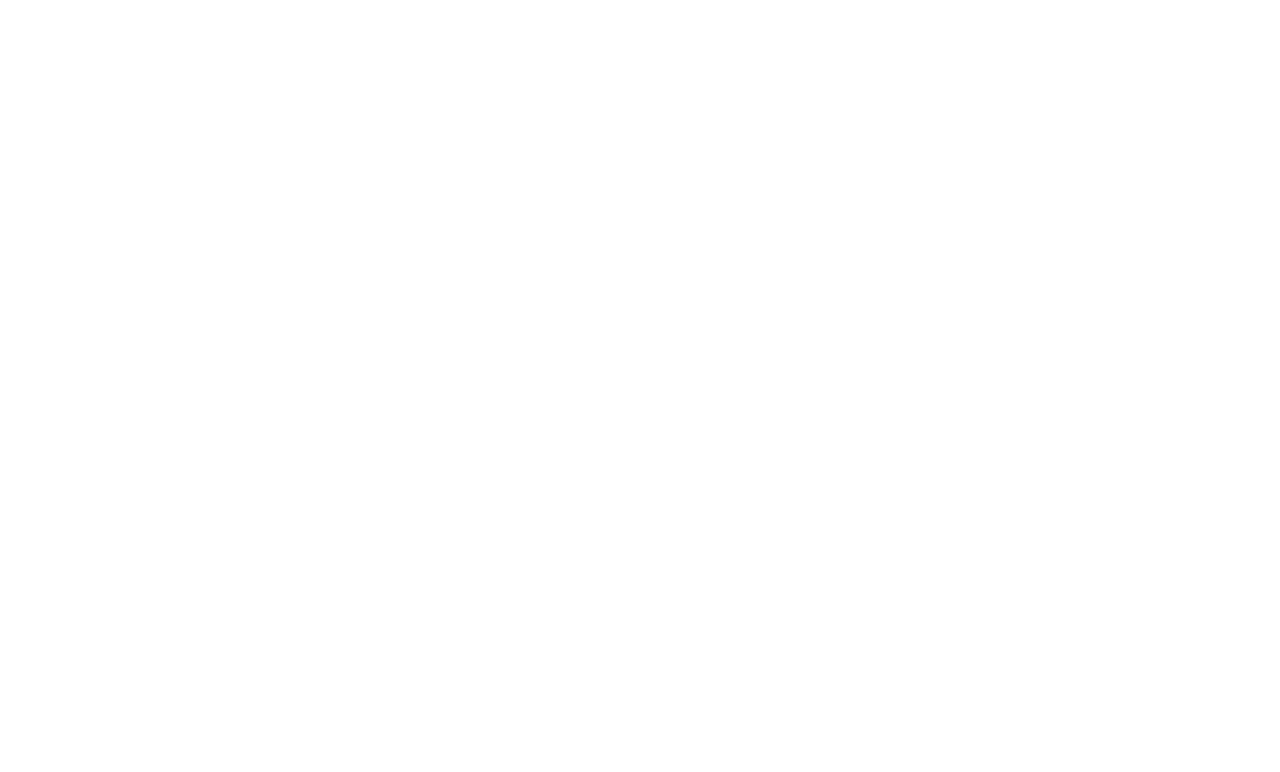
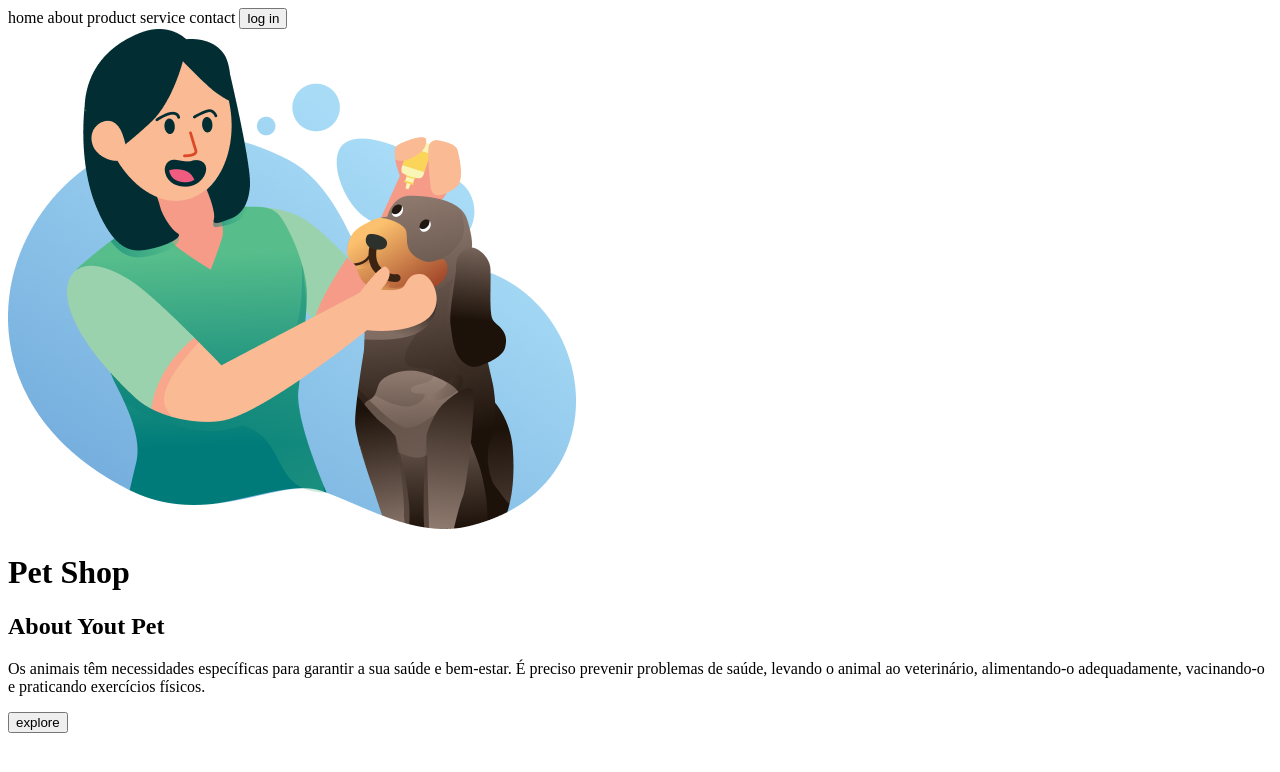
Before and after one commit to Laicram88/PetShop, a plain HTML site: page index.html in a window 1280 px wide. Drawn offline with Linux system fonts and the light colour scheme.

Commit message:
estrutura html

```diff
--- a/index.html
+++ b/index.html
@@ -4,10 +4,25 @@
 <head>
   <meta charset="UTF-8">
   <meta name="viewport" content="width=device-width, initial-scale=1.0">
-  <title>PetShop</title>
+  <title>We Care</title>
 </head>
 
 <body>
+  <header>
+    <a>home</a>
+    <a>about</a>
+    <a>product</a>
+    <a>service</a>
+    <a>contact</a>
+    <button>log in</button>
+  </header>
+  <main>
+    <img src="img/ilustracao.png" alt="logo">
+    <h1>Pet Shop</h1>
+    <h2>About Yout Pet</h2>
+    <p>Os animais têm necessidades específicas para garantir a sua saúde e bem-estar. É preciso prevenir problemas de saúde, levando o animal ao veterinário, alimentando-o adequadamente, vacinando-o e praticando exercícios físicos.</p>
+    <button>explore</button>
+  </main>
 
 </body>
 
```
Also changed, not shown: img/ilustracao.png (added).
